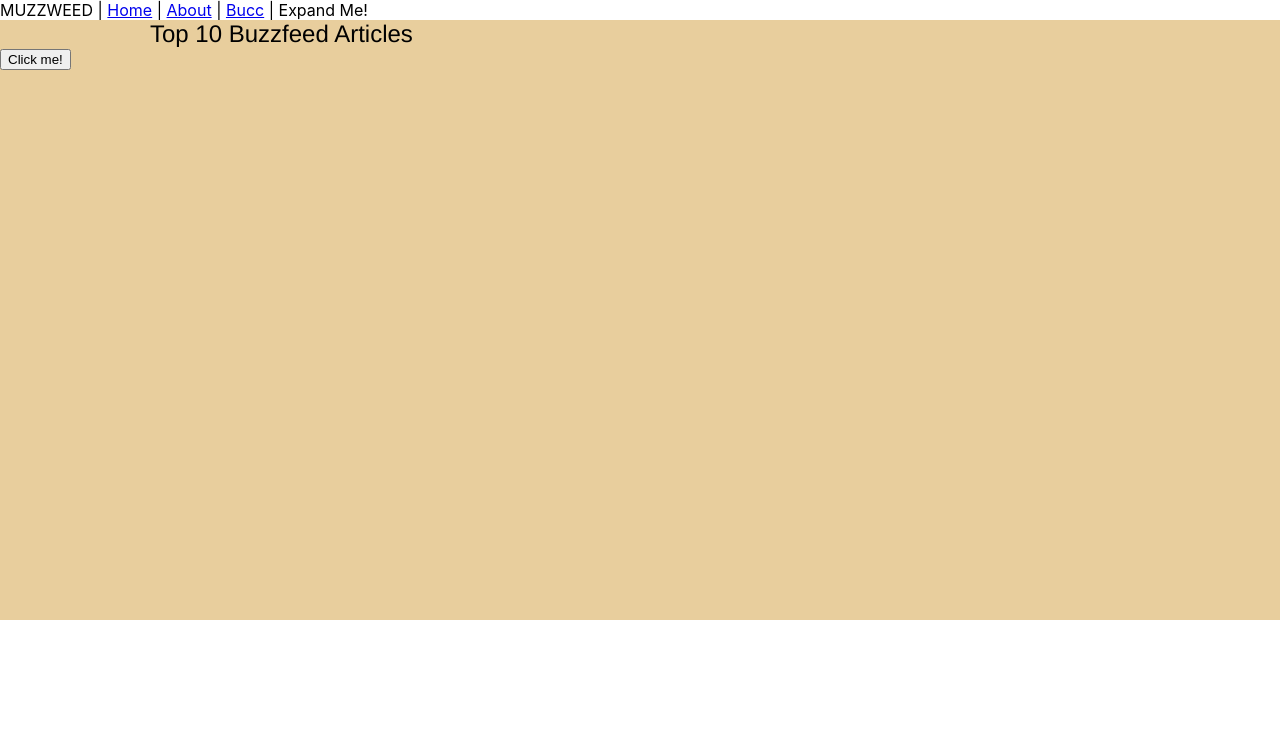
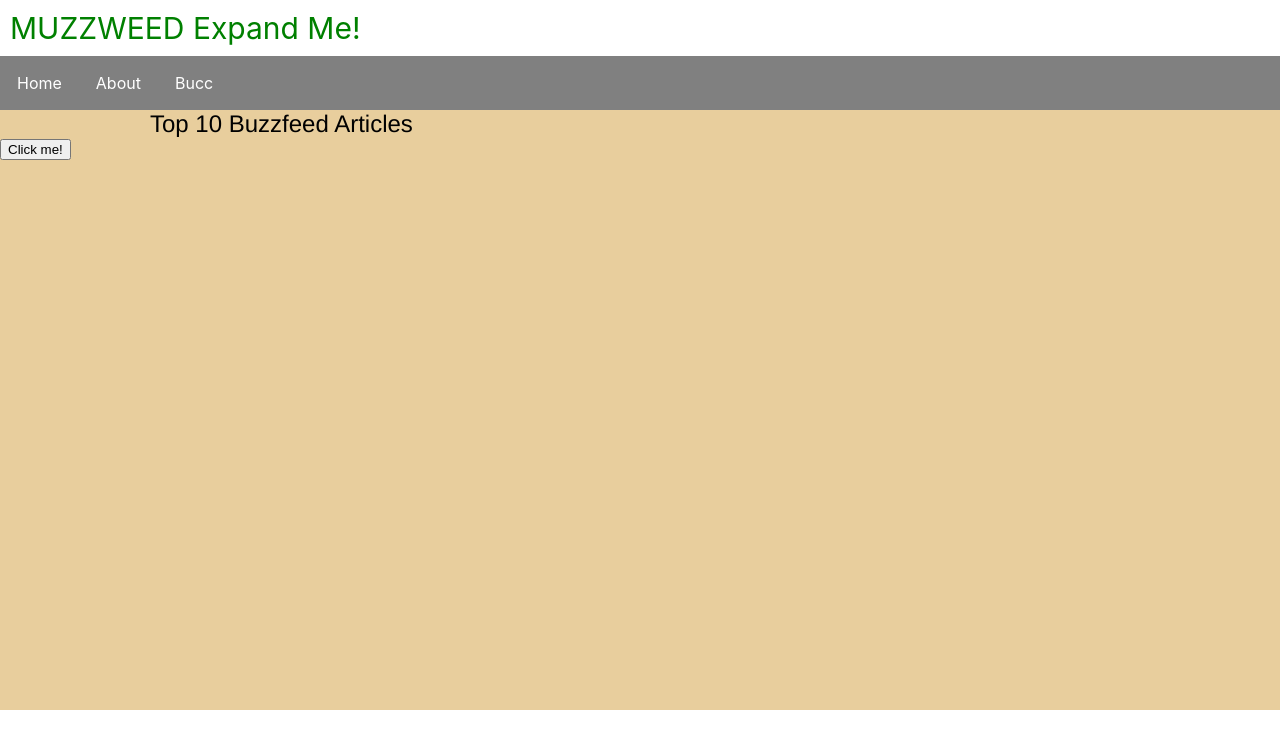
Before and after one commit to andreyavra/definitelynotmuzz, a React (Create React App) app: page / in a window 1280 px wide. Shown: the top 748 px of the page. Built offline with nearby package versions, Linux system fonts and the light colour scheme.

Commit message:
WE BE DESIGNING
WE BEEE

```diff
--- a/src/App.css
+++ b/src/App.css
@@ -64,8 +64,16 @@
 
 .header {
   padding: 10px;
+  font-size: 30px;
+  color: green;
+
 }
 
+.buccText:hover{
+  color: green;
+
+
+}
 
 
 
--- /dev/null
+++ b/src/components/Bucc.css
@@ -0,0 +1,18 @@
+.img {
+  padding: 5px;
+  margin-top: 20px;
+  margin-left: 150px;
+}
+.buccText{
+	transition: all 0.3s ease;
+	user-select: none;
+}
+.buccText:hover{
+  color: green;
+
+}
+
+.buccText:active{
+	color: blue;
+	transform: translateX(10px);
+}
--- a/src/components/Bucc.jsx
+++ b/src/components/Bucc.jsx
@@ -1,5 +1,5 @@
 import React from 'react';
-
+import "./Bucc.css";
 class Bucc extends React.Component {
   constructor(props) {
     super(props);
@@ -12,9 +12,9 @@
   render() {
     return (
       <div>
-        <h1>This is the bucctastic page</h1>
+        <h1 className = "buccText">This is the bucctastic page</h1>
         <a href="https://www.cse.unsw.edu.au/~richardb/" target="_blank">
-          <img className = "img" src = "https://i.imgur.com/LtQMmKq.png" alt = "Attractive Chad" />
+          <img className = "img" src = "https://i.imgur.com/LtQMmKq.png" alt = "Attractive Chad"/>
         </a>
 
       </div>
--- /dev/null
+++ b/src/components/Header.css
@@ -0,0 +1,30 @@
+.header {
+  padding: 10px;
+  font-size: 30px;
+  color: green;
+
+}
+
+.navi {
+
+	font-size: 16px;
+	background-color: grey;
+	display: flex;
+
+}
+.navi a{
+	text-decoration: none;
+	color: white;
+}
+
+.navi .navLink:hover a{
+	text-decoration: underline;
+}
+
+.navLink{
+	padding: 17px;
+}
+
+.navLink:hover {
+	background-color: #ffffff33;
+}
--- a/src/components/Header.jsx
+++ b/src/components/Header.jsx
@@ -1,6 +1,7 @@
 import React from 'react';
 import { Link } from 'react-router-dom';
 import SubHeader from './SubHeader';
+import './Header.css'
 
 class Header extends React.Component {
   constructor(props) {
@@ -21,11 +22,29 @@
   render() {
     return (
       <div>
-        MUZZWEED | <Link to="/">Home</Link> | <Link to="/about">About</Link> |&nbsp;
-        <Link to="/Bucc">Bucc</Link> | <span class="text_button" onClick={this.expand_into_subheader}>Expand Me!</span>
+      <div className = "header">
+        MUZZWEED <span class="text_button" onClick={this.expand_into_subheader}>Expand Me!</span>
 
       {this.state.subhead && ( <SubHeader/> )}
+
       </div>
+
+      <div className = "navi">
+
+      <div className = "navLink">
+       <Link to="/">Home</Link>
+      </div>
+
+      <div className = "navLink">
+       <Link to="/about">About</Link>
+       </div>
+       <div className = "navLink">
+       <Link to="/Bucc">Bucc</Link>
+       </div>
+
+      </div>
+      </div>
+
 
     );
   }
--- a/src/index.css
+++ b/src/index.css
@@ -11,9 +11,3 @@
   font-family: source-code-pro, Menlo, Monaco, Consolas, "Courier New",
     monospace;
 }
-
-img{
-	padding: 5px;
-	margin-top: 20px;
-	margin-left: 150px;
-}
```
